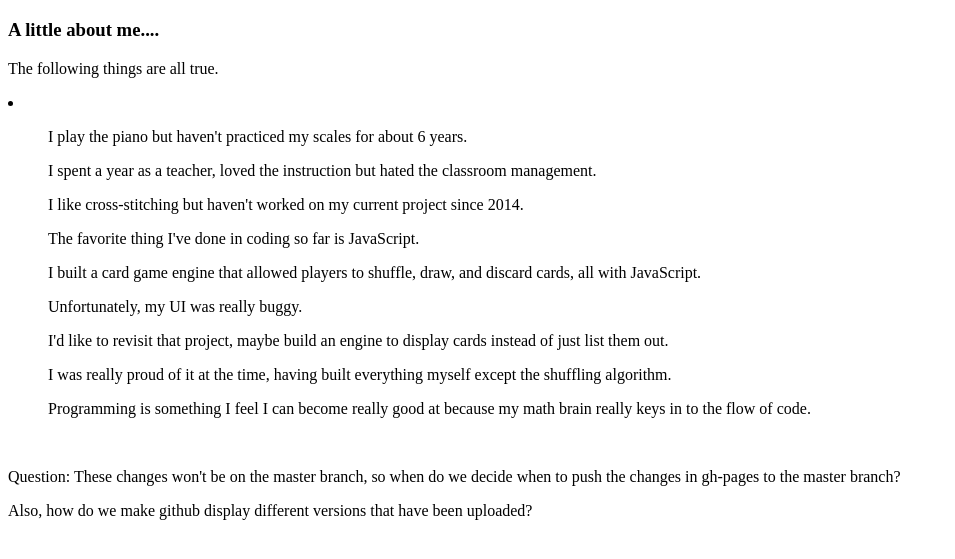
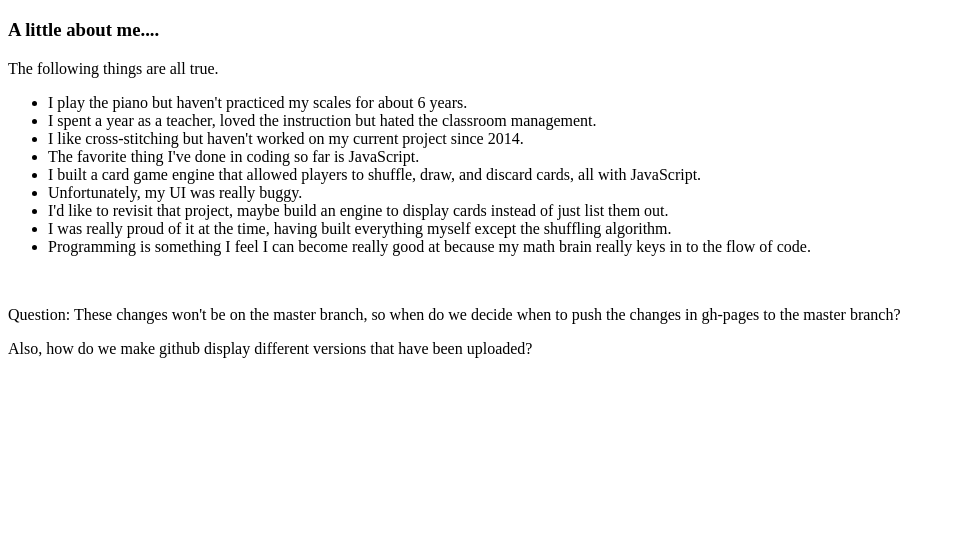
Before and after one commit to Blikone/day-1, a plain HTML site: page index.html in a window 1280 px wide. Shown: the part 61-620 px from the top of the page, without its empty margins (0-955 px from the left). Drawn offline with Linux system fonts and the light colour scheme.

Commit message:
Fixed my list tags

```diff
--- a/index.html
+++ b/index.html
@@ -11,17 +11,17 @@
     </div>
     <div>
         <p>The following things are all true.</p>
-        <li>
-            <ul>I play the piano but haven't practiced my scales for about 6 years.</ul>
-            <ul>I spent a year as a teacher, loved the instruction but hated the classroom management.</ul>
-            <ul>I like cross-stitching but haven't worked on my current project since 2014.</ul>
-            <ul>The favorite thing I've done in coding so far is JavaScript.</ul>
-            <ul>I built a card game engine that allowed players to shuffle, draw, and discard cards, all with JavaScript.</ul>
-            <ul>Unfortunately, my UI was really buggy.</ul>
-            <ul>I'd like to revisit that project, maybe build an engine to display cards instead of just list them out.</ul>
-            <ul>I was really proud of it at the time, having built everything myself except the shuffling algorithm.</ul>
-            <ul>Programming is something I feel I can become really good at because my math brain really keys in to the flow of code.</ul>
-        </li>
+        <ul>
+            <li>I play the piano but haven't practiced my scales for about 6 years.</li>
+            <li>I spent a year as a teacher, loved the instruction but hated the classroom management.</li>
+            <li>I like cross-stitching but haven't worked on my current project since 2014.</li>
+            <li>The favorite thing I've done in coding so far is JavaScript.</li>
+            <li>I built a card game engine that allowed players to shuffle, draw, and discard cards, all with JavaScript.</li>
+            <li>Unfortunately, my UI was really buggy.</li>
+            <li>I'd like to revisit that project, maybe build an engine to display cards instead of just list them out.</li>
+            <li>I was really proud of it at the time, having built everything myself except the shuffling algorithm.</li>
+            <li>Programming is something I feel I can become really good at because my math brain really keys in to the flow of code.</li>
+        </ul>
         <br>
         <p>Question: These changes won't be on the master branch, so when do we decide when to push the changes in gh-pages to the master branch?</p>
         <p>Also, how do we make github display different versions that have been uploaded?</p>
```
